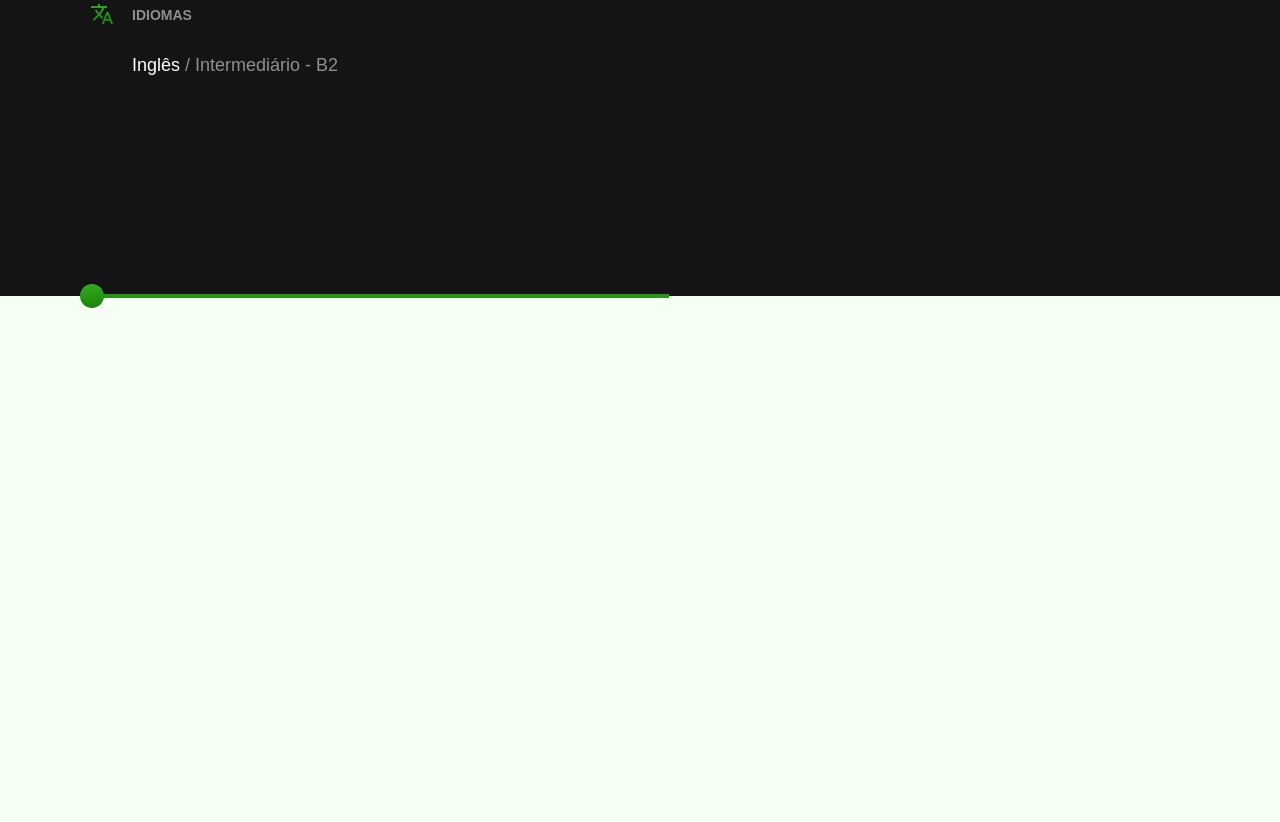
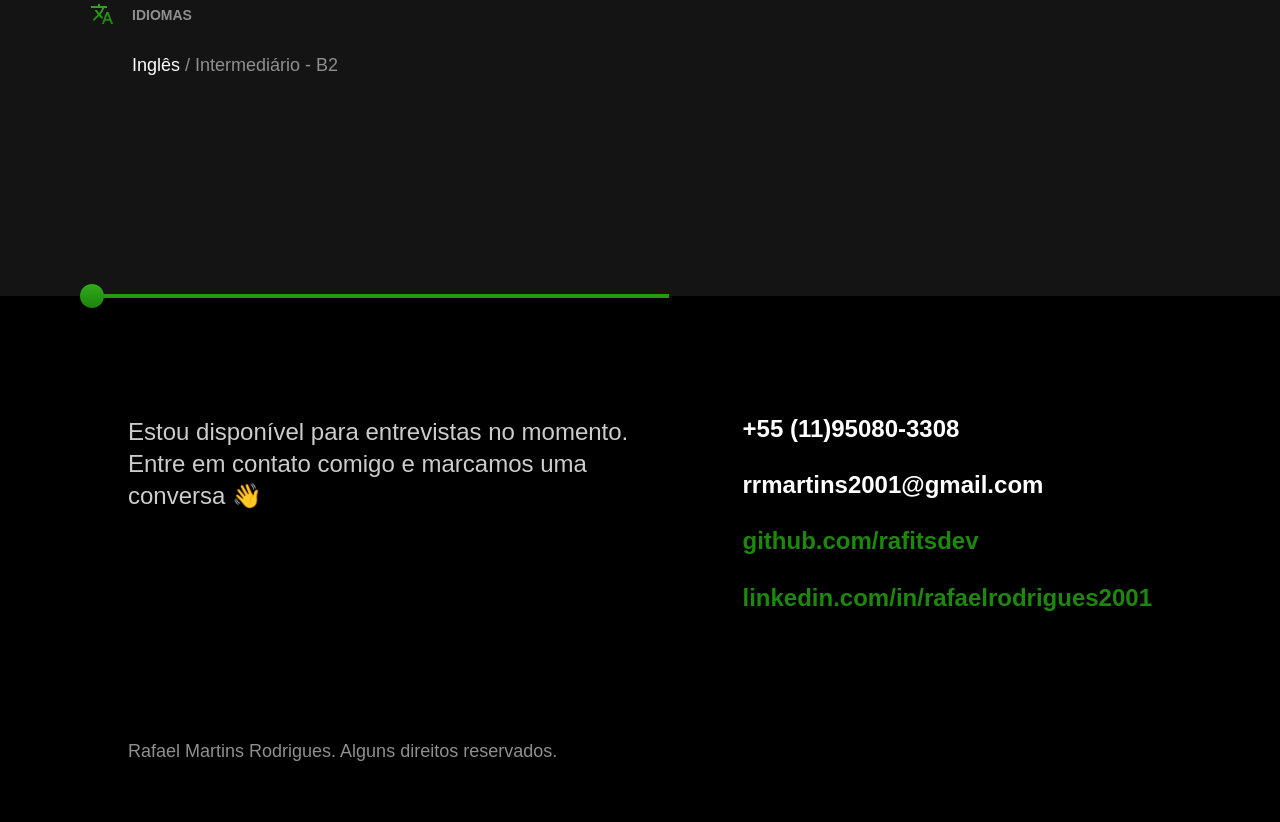
Before and after one commit to rafitsdev/First-Portfolio, a plain HTML site: page src/index.html in a window 1280 px wide. Shown: the part 2691-3513 px from the top of the page. Before the commit the page ends 3487 px from the top, so only its background shows below. Drawn offline with Linux system fonts and the light colour scheme.

Commit message:
Footer Created

```diff
--- /dev/null
+++ b/css/footer.css
@@ -0,0 +1,54 @@
+.contact-footer {
+    background-color: #000;
+    color: #fff;
+}
+
+.footer-container {
+    padding: 7.5rem 8rem 3.75rem 8rem;
+    grid-template-columns: 2fr 1fr;
+    place-content: center;
+}
+
+.footer-description {
+    font-size: 1.5rem;
+    line-height: 1.33;
+    color: #ccc;
+}
+
+.contact-list li {
+    font-weight: 600;
+    font-size: 1.5rem;
+    line-height: 1.1;
+    color: #fff;
+    margin-bottom: 1.875rem;
+}
+
+.contact-list li a {
+    color: #1e870d;
+}
+
+.footer-copy {
+    grid-column: 1 / -1;
+    font-size: 1.125rem;
+    color: #8f8f8f;
+}
+
+@media (max-width: 1150px) {
+    .contact-list li {
+        font-size: 1.25rem;
+    }
+}
+
+@media (max-width: 1000px) {
+    .footer-container {
+        grid-template-columns: 1fr;
+        gap: 3.75rem;
+    }
+}
+
+@media (max-width: 800px) {
+    .footer-container {
+        grid-template-columns: 1fr;
+        gap: 2.5rem;
+    }
+}
--- a/css/global.css
+++ b/css/global.css
@@ -3,7 +3,6 @@ body {
   margin: 0;
   font-family: "Fira Sans", Arial, sans-serif;
   color: #141414;
-  margin-bottom: 500px;
 }
 
 h1,
--- a/css/style.css
+++ b/css/style.css
@@ -8,3 +8,5 @@
 @import "/css/experience.css";
 
 @import "/css/academics.css";
+
+@import "/css/footer.css";
--- a/src/index.html
+++ b/src/index.html
@@ -159,5 +159,19 @@
         </div>
       </div>
     </section>
+
+    <footer id="contact" class="contact-footer">
+      <div class="container footer-container">
+        <p class="footer-description">Estou disponível para entrevistas no momento.
+          Entre em contato comigo e marcamos uma conversa 👋</p>
+        <ul class="contact-list">
+          <li>+55 (11)95080-3308</li>
+          <li>rrmartins2001@gmail.com</li>
+          <li><a href="https://github.com/rafitsdev">github.com/rafitsdev</a></li>
+          <li><a href="https://www.linkedin.com/in/rafaelrodrigues2001">linkedin.com/in/rafaelrodrigues2001</a></li>
+        </ul>
+        <p class="footer-copy">Rafael Martins Rodrigues. Alguns direitos reservados.</p>
+      </div>
+    </footer>
   </body>
 </html>
```
